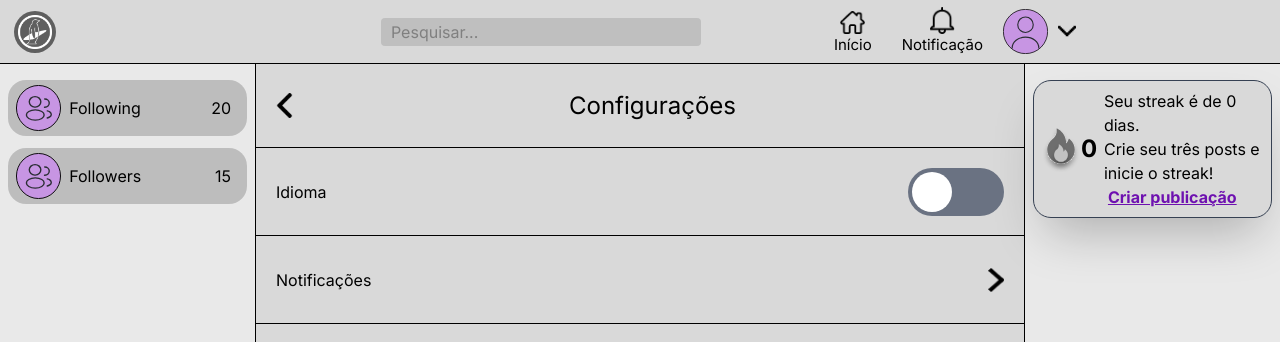
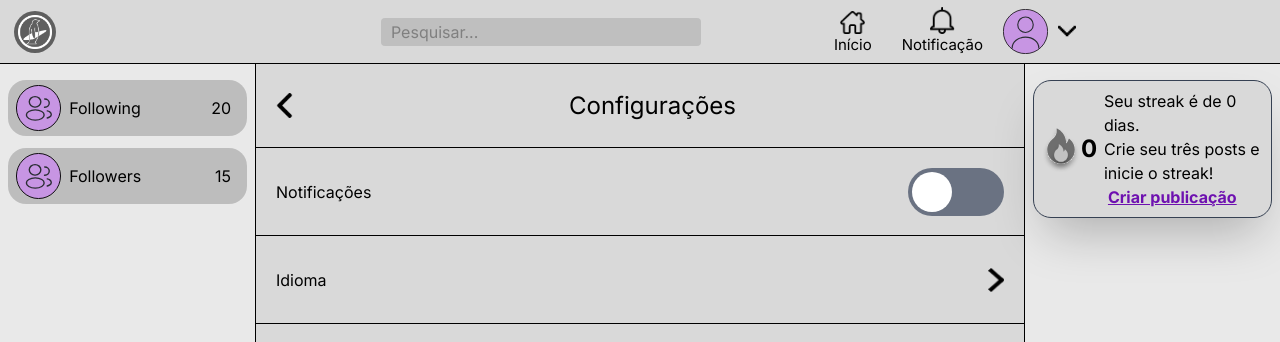
Before and after one commit to catolica-faculdade/pinguin-project, a React (Vite) app: page /settings in a window 1280 px wide. Shown: the top 342 px of the page. Built offline with nearby package versions, Linux system fonts and the light colour scheme.

Commit message:
fix: settings order

```diff
--- a/src/Pages/Settings.jsx
+++ b/src/Pages/Settings.jsx
@@ -30,8 +30,8 @@ function SettingsPage() {
             <LeftMenu />
             <div className="w-full md:w-3/5">
             <TitleBar text={"Configurações"} />
-            <Setting text={"Idioma"} toggle={true} id={1} checked={getChecked(1)} onToggle={handleToggle} />
-            <Setting text={"Notificações"} toggle={false} id={2} link="/notificacoes" />
+            <Setting text={"Notificações"} toggle={true} id={1} link="/notificacoes" checked={getChecked(1)} onToggle={handleToggle}/>
+            <Setting text={"Idioma"} toggle={false} id={2} link="/idiomas"/>
             <Setting text={"Modo escuro"} toggle={true} id={3} checked={getChecked(3)} onToggle={handleToggle} />
             <Setting text={"Conta"} toggle={false} id={4} link="/conta" />
             <Setting text={"Ajuda"} toggle={false} id={5} link="/ajuda" />
```
